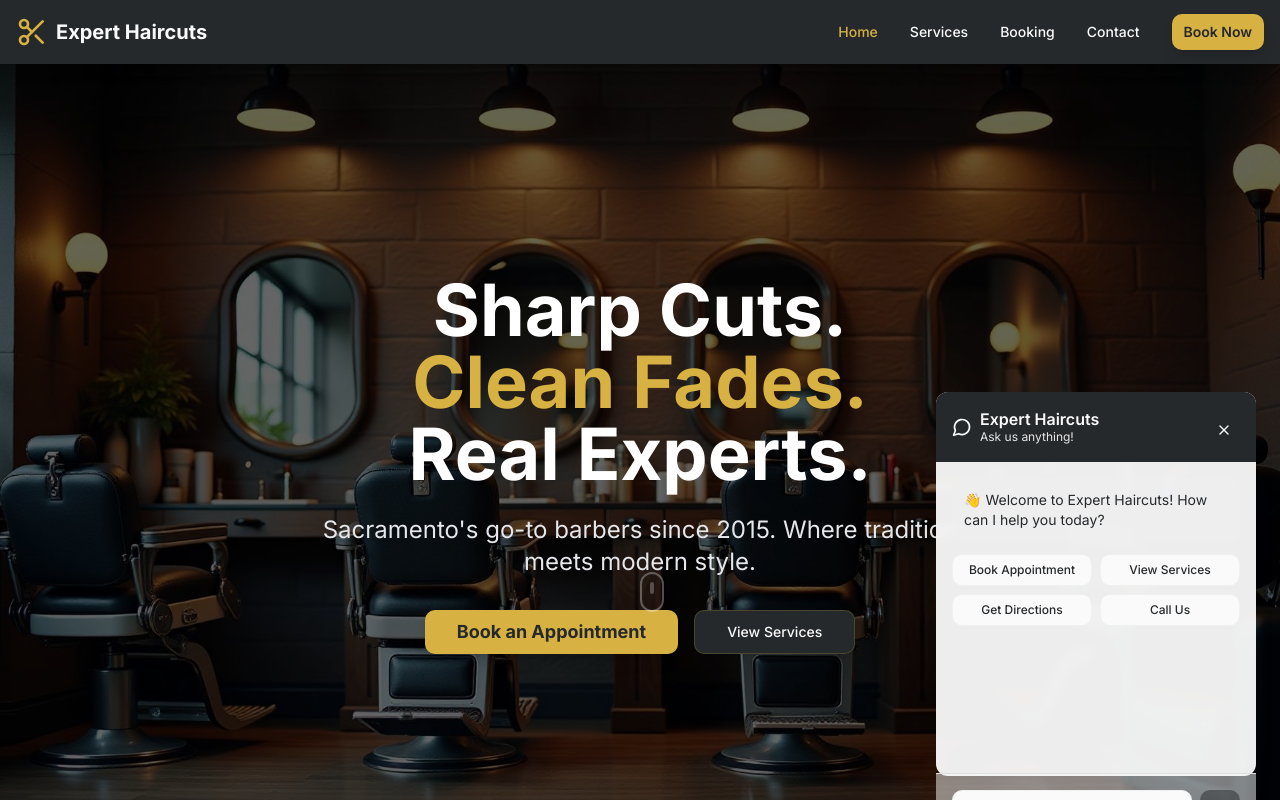
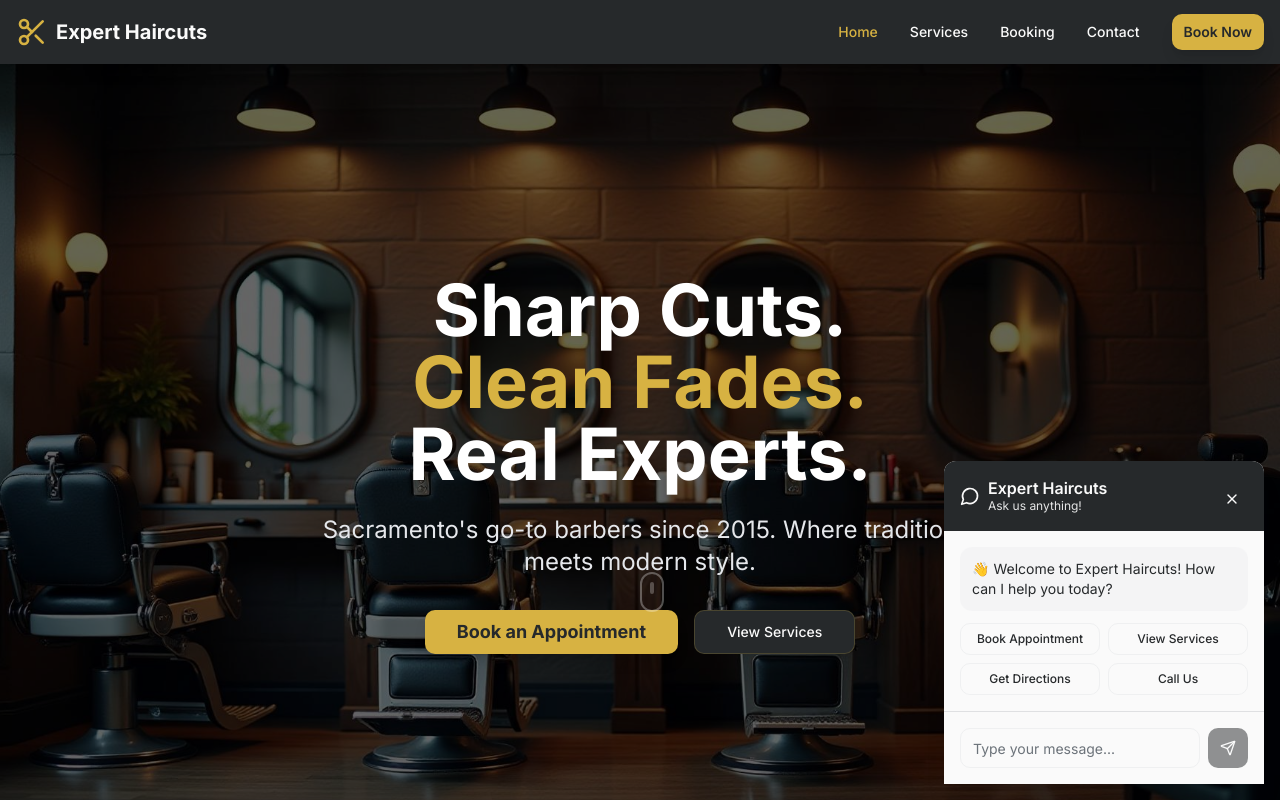
Before and after one commit to aandersonltv/expert-cuts-connect, a React (Vite) app: page / in a window 1280 px wide. Both pictures are taken after a click on the button "Open chat". Shown: the top 800 px of the page. Built offline with nearby package versions, Linux system fonts and the light colour scheme.

Commit message:
Fix chat window overflow
Ensure the chat window is fully visible on all pages, including the booking page.

```diff
--- a/src/components/Chat/ChatWidget.tsx
+++ b/src/components/Chat/ChatWidget.tsx
@@ -49,8 +49,8 @@ export const ChatWidget: React.FC = () => {
   }
 
   return (
-    <Card className="fixed bottom-6 right-6 z-50 w-80 h-96 shadow-xl border-0 bg-background/95 backdrop-blur-sm animate-scale-in">
-      <CardHeader className="flex flex-row items-center justify-between p-4 bg-primary text-primary-foreground rounded-t-lg">
+    <Card className="fixed bottom-4 right-4 z-[60] w-80 max-h-[calc(100vh-2rem)] shadow-xl border-0 bg-background backdrop-blur-sm animate-scale-in flex flex-col">
+      <CardHeader className="flex flex-row items-center justify-between p-4 bg-primary text-primary-foreground rounded-t-lg flex-shrink-0">
         <div className="flex items-center space-x-2">
           <MessageCircle className="h-5 w-5" />
           <div>
@@ -68,8 +68,8 @@ export const ChatWidget: React.FC = () => {
         </Button>
       </CardHeader>
 
-      <CardContent className="p-0 flex flex-col h-full">
-        <ScrollArea className="flex-1 p-4">
+      <CardContent className="p-0 flex flex-col flex-1 min-h-0">
+        <ScrollArea className="flex-1 p-4 max-h-80">
           <div className="space-y-4">
             {messages.length === 0 && (
               <div className="space-y-3">
@@ -126,7 +126,7 @@ export const ChatWidget: React.FC = () => {
           </div>
         </ScrollArea>
 
-        <form onSubmit={handleSendMessage} className="p-4 border-t bg-background/50">
+        <form onSubmit={handleSendMessage} className="p-4 border-t bg-background flex-shrink-0">
           <div className="flex space-x-2">
             <Input
               value={inputValue}
```
